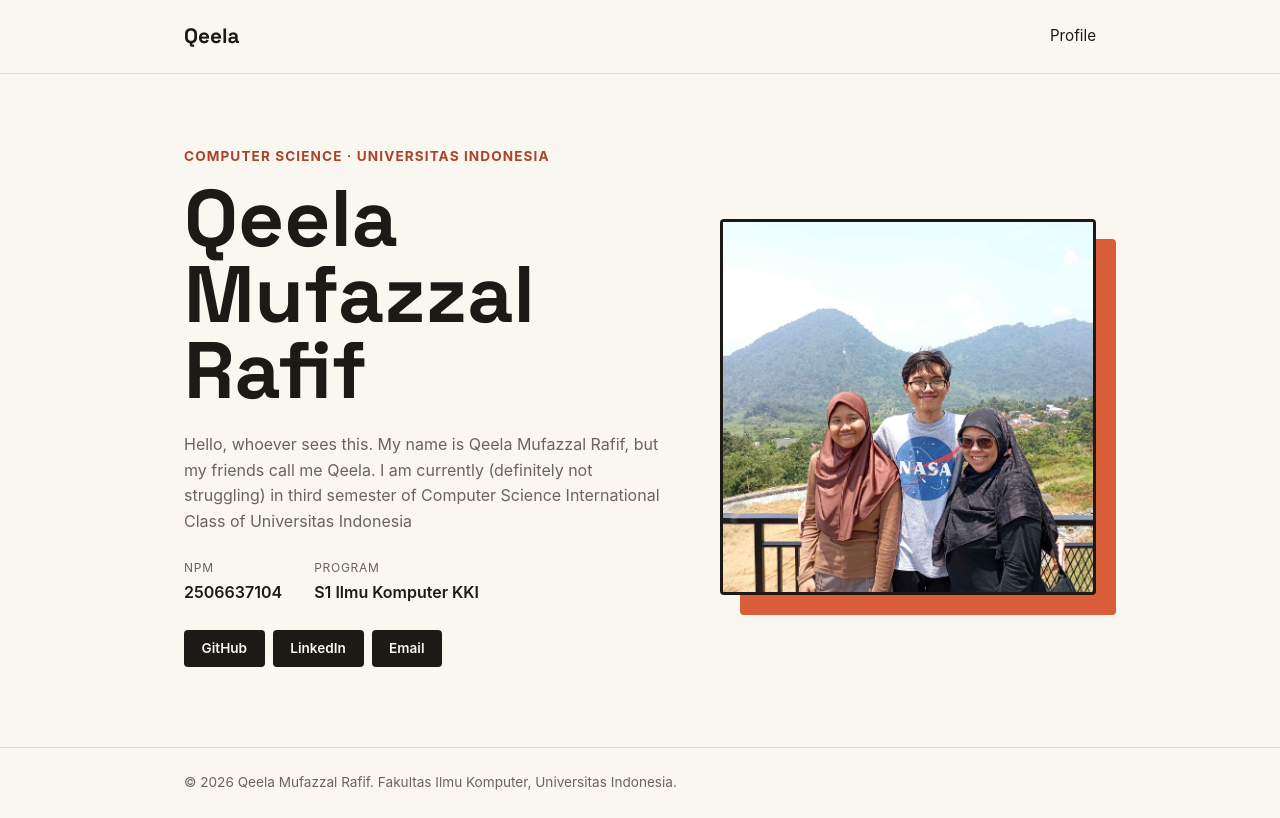
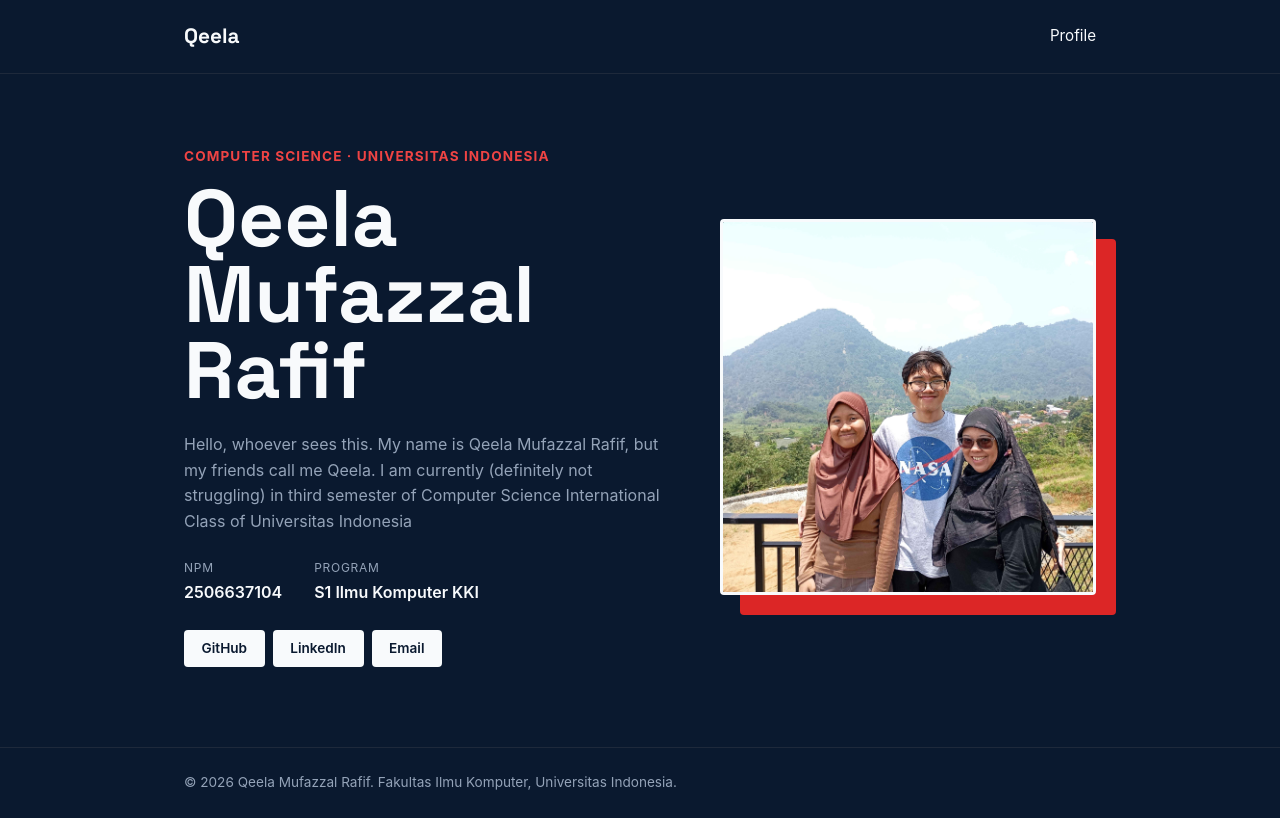
Before and after one commit to qeela-mufazzal/myportofolio, a Django app: page / in a window 1280 px wide. Run offline with Django 5.2, Linux system fonts and the light colour scheme.

Commit message:
update css styling

```diff
--- a/static/css/style.css
+++ b/static/css/style.css
@@ -5,12 +5,12 @@
 }
 
 :root {
-    --ink: #1c1917;
-    --paper: #faf6f0;
-    --accent: #d95d39;
-    --accent-dark: #a8442a;
-    --line: #e3d9c9;
-    --text-muted: #6b6459;
+    --ink: #f8fafc;
+    --paper: #0a192f;
+    --accent: #dc2626;
+    --accent-dark: #ef4444;
+    --line: #1e293b;
+    --text-muted: #94a3b8;
     --radius: 4px;
 }
 
```
